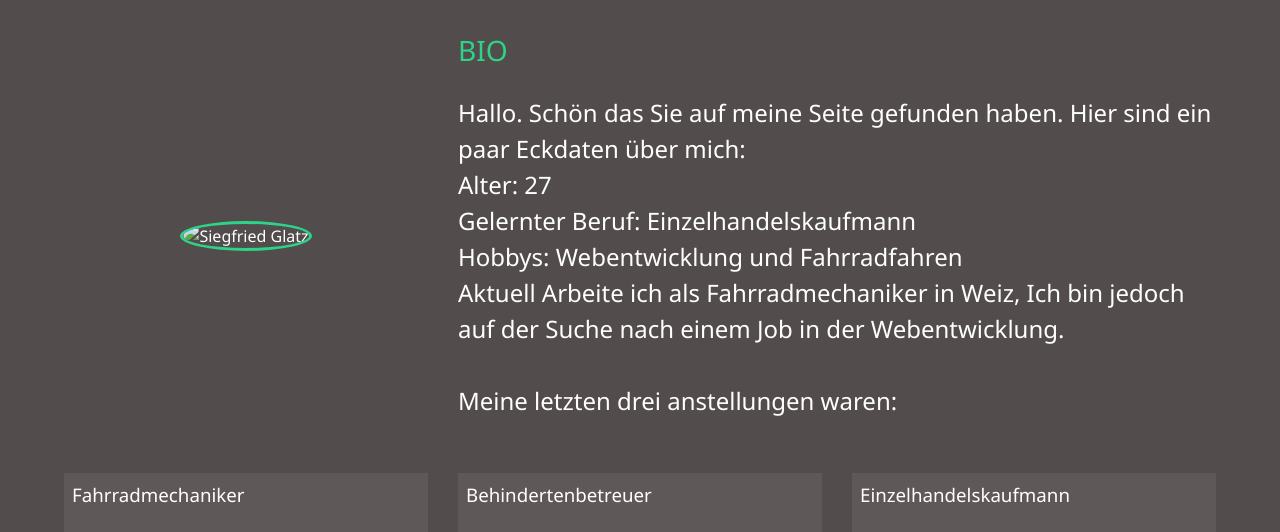
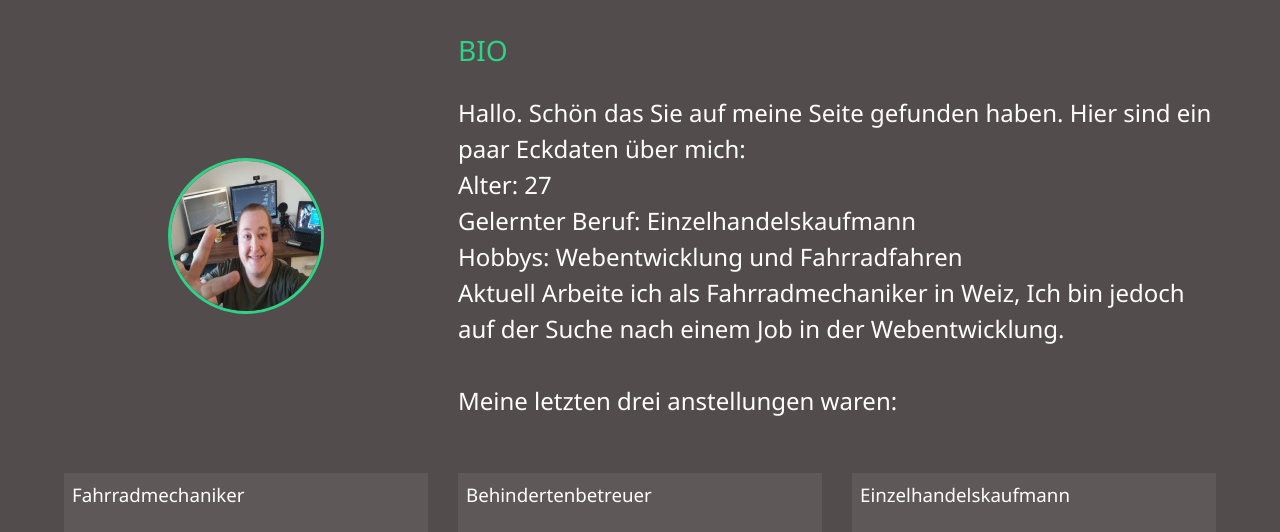
Before and after one commit to KalmTraveler/glatz-portfolio, a plain HTML site: page about.html in a window 1280 px wide. Shown: the part 253-785 px from the top of the page. Drawn offline with Linux system fonts and the light colour scheme.

Commit message:
Update about.html

```diff
--- a/about.html
+++ b/about.html
@@ -54,7 +54,7 @@
       Mein bisheriger Werdegang.
     </h2>
     <div class="about-info">
-      <img src="/glatz-portfolio/dist/img/portrait_small.jpeg" alt="Siegfried Glatz" class="bio-image">
+      <img src="/glatz-portfolio/dist/img/portrait_small.jpg" alt="Siegfried Glatz" class="bio-image">
 
       <div class="bio">
         <h3 class="text-secondary">BIO</h3>
```
